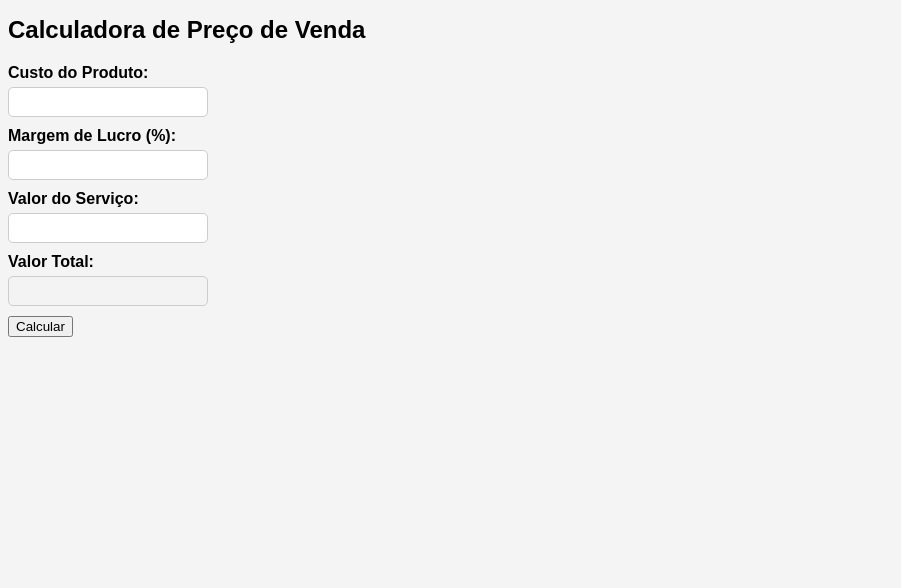
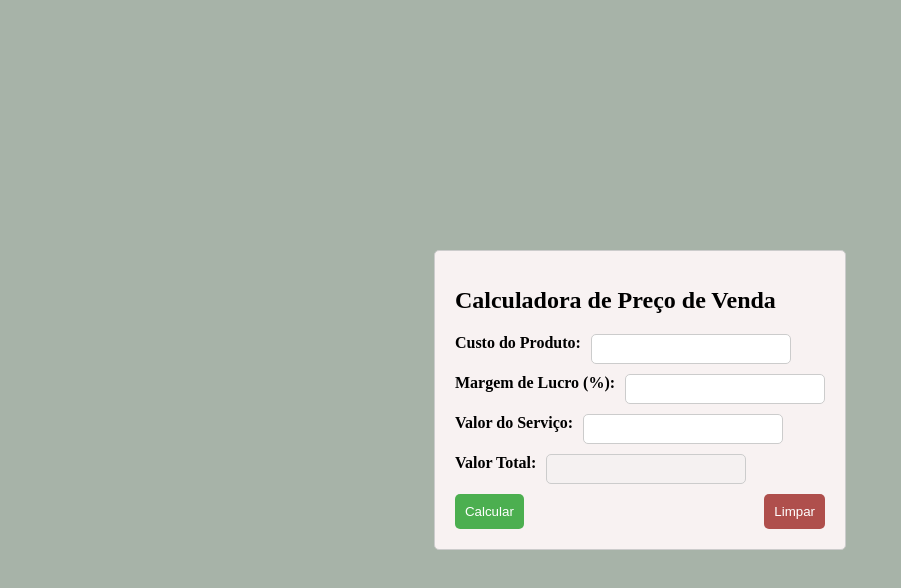
Before and after one commit to ancelmoth/calcula-lucro, a plain HTML site: page index.html in a window 1280 px wide. Shown: the whole page, without its empty margins (0-901 px from the left). Drawn offline with Linux system fonts and the light colour scheme.

Commit message:
Quase pronto

```diff
--- a/app.js
+++ b/app.js
@@ -3,6 +3,12 @@ function calcular() {
     var custo = parseFloat(document.getElementById("custo").value);
     var margem = parseFloat(document.getElementById("margem").value);
     var servico = parseFloat(document.getElementById("servico").value);
+
+    // Verificar se os valores de custo e margem foram preenchidos
+    if (!custo || !margem) {
+        alert("Os campos Custo e Margem são obrigatórios");
+        return;
+    }
 
     // Calcular o preço de venda do produto
     var precoProduto = custo * (1 + (margem / 100));
@@ -17,3 +23,10 @@ function calcular() {
     // Exibir os resultados nas caixas de texto
     document.getElementById("preco").value = "R$ " + precoTotal;
 }
+
+function limpar(){
+    document.getElementById("custo").value = ""
+    document.getElementById("margem").value = ""
+    document.getElementById("servico").value = ""
+    document.getElementById("preco").value = ""
+}
--- a/estilos.css
+++ b/estilos.css
@@ -1,7 +1,20 @@
-body {
+/* body {
     font-family: Arial, sans-serif;
     background-color: #F4F4F4;
-}
+} */
+
+body {
+        margin: 0;
+        padding: 0;
+        display: flex;
+        justify-content: center;
+        align-items: center;
+        height: 100vh;
+        background-color: #a7b3a8;
+      }
+
+
+
 h1 {
     font-size: 24px;
     margin-bottom: 20px;
@@ -33,3 +46,44 @@ input[type="number"], input[type="text"] {
     .botao:hover {
         background-color: #3E8E41;
     }
+
+    .botao-red {
+        background-color: #af4f4c;
+        color: #FFF;
+        padding: 10px;
+        border: none;
+        border-radius: 5px;
+        cursor: pointer;
+    }
+    .botao:hover {
+        background-color: #3E8E41;
+    }
+
+
+
+      .container {
+        display: flex;
+        justify-content: center;
+        align-items: center;
+        height: 100%;
+      }
+
+      .box {
+        background-color: #f8f2f2;
+        border: 1px solid #ccc;
+        border-radius: 5px;
+        padding: 20px;
+        max-width: 480px;
+        width: 100%;
+      }
+
+      .input-container {
+        display: grid;
+        grid-template-columns: auto 1fr;
+        gap: 10px;
+      }
+
+      .button-container {
+        display: flex;
+        justify-content: space-between;
+      }
--- a/index.html
+++ b/index.html
@@ -9,22 +9,32 @@
 </head>
 <body>
 
-    <h1>Calculadora de Preço de Venda</h1>
+    <div class="container">
+        <div class="box">
+          <h1>Calculadora de Preço de Venda</h1>
+          <div class="input-container">
+            <label for="custo">Custo do Produto:</label>
+            <input type="number" id="custo">
+          </div>
+          <div class="input-container">
+            <label for="margem">Margem de Lucro (%):</label>
+            <input type="number" id="margem">
+          </div>
+          <div class="input-container">
+            <label for="servico">Valor do Serviço:</label>
+            <input type="number" id="servico">
+          </div>
+          <div class="input-container">
+            <label for="preco">Valor Total:</label>
+            <input type="text" id="preco" disabled>
+          </div>
+          <div class="button-container">
+            <button onclick="calcular()" class="botao">Calcular</button>
+            <button onclick="limpar()" class="botao-red">Limpar</button>
+          </div>
+        </div>
+      </div>
 
-	<label for="custo">Custo do Produto:</label>
-	<input type="number" id="custo"><br>
-
-	<label for="margem">Margem de Lucro (%):</label>
-	<input type="number" id="margem"><br>
-
-
-
-    <label for="servico">Valor do Serviço:</label>
-    <input type="number" id="servico">
-
-	<label for="preco">Valor Total:</label>
-	<input type="text" id="preco" disabled><br>
-	<button onclick="calcular()">Calcular</button><br><br>
 
 
 
```
